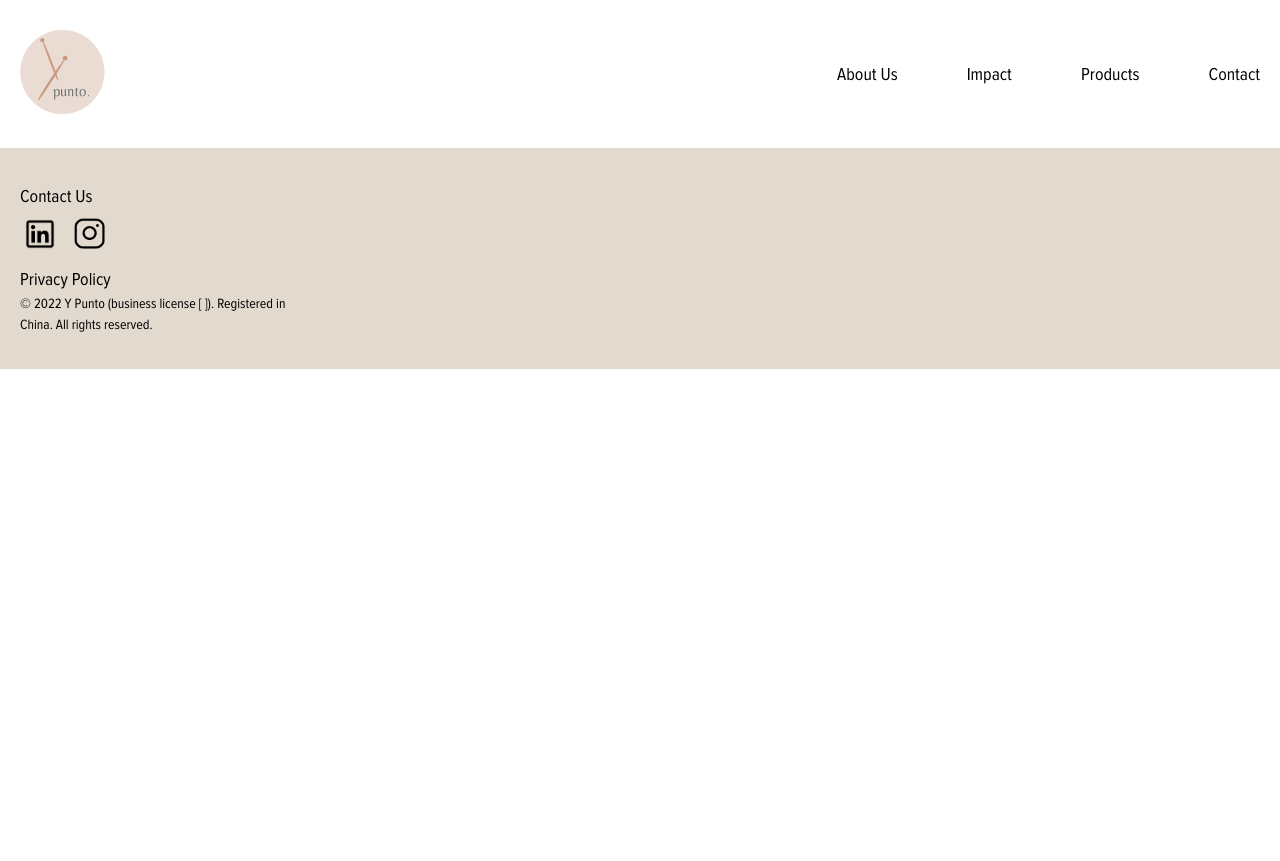
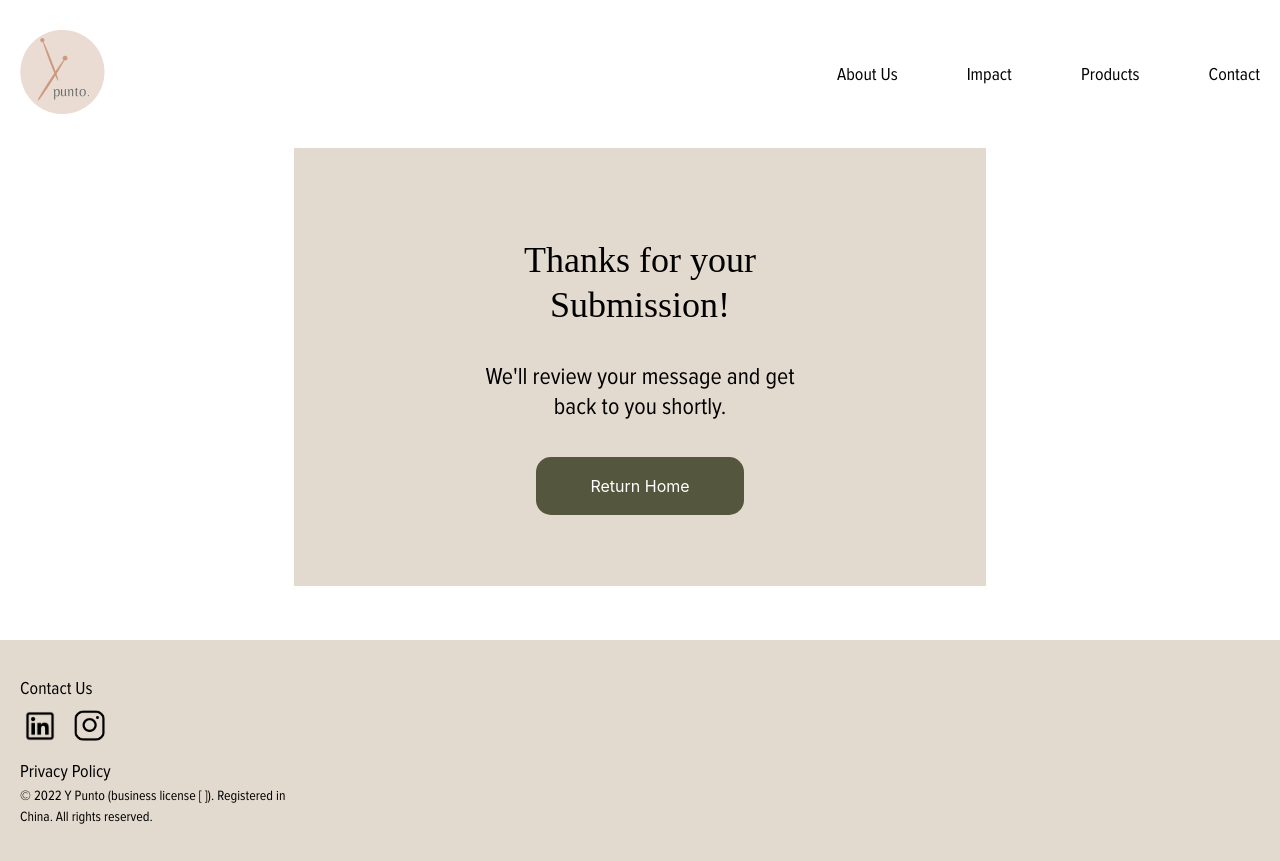
Before and after one commit to SharjeelAbbas014/ypunto-site, a React (Create React App) app: page /thankyou in a window 1280 px wide. Before the commit the page ends 800 px from the top, so only its background shows below. Built offline with nearby package versions, Linux system fonts and the light colour scheme; a web font is replaced by a local one.

Commit message:
Added Thank you page

```diff
--- a/src/App.js
+++ b/src/App.js
@@ -16,6 +16,7 @@ import Contact from "./Pages/Contact";
 import Footer from "./Components/Footer";
 import ScrollToTop from "./Helpers/ScrollToTop";
 import SupplyChain from "./Pages/SupplyChain";
+import Thankyou from "./Pages/Thankyou";
 
 function App() {
   return (
@@ -63,6 +64,9 @@ function App() {
           <Route path="/contact">
             <Contact />
           </Route>
+          <Route path="/thankyou">
+            <Thankyou />
+          </Route>
           <Route path="/*" />
         </Switch>
       </Container>
--- /dev/null
+++ b/src/Pages/Thankyou.jsx
@@ -0,0 +1,61 @@
+import React from "react";
+import { createUseStyles } from "react-jss";
+import { Link } from "react-router-dom";
+
+const useStyles = createUseStyles({
+  wrapper: { textAlign: "center" },
+  card: {
+    maxWidth: "512px",
+    margin: "0 auto",
+    padding: "90px",
+    background: "#E3DACF",
+    marginBottom: 54,
+    "@media(max-width:560px)": {
+      maxWidth: "unset",
+      width: "unset",
+      padding: "48px 16px",
+    },
+  },
+  title: {
+    maxWidth: "315px",
+    margin: "0 auto",
+    fontFamily: "NewSpirit400",
+    fontSize: "36px",
+    lineHeight: "45px",
+  },
+  descp: {
+    maxWidth: "340px",
+    margin: "0 auto",
+    paddingTop: 34,
+    paddingBottom: 54,
+    fontFamily: "Proxima400",
+    fontSize: 24,
+    lineHeight: "30px",
+  },
+  btn: {
+    padding: "19px 54px",
+    background: "#54563D",
+    color: "white",
+    textDecoration: "none",
+    borderRadius: "15px",
+  },
+});
+
+const Thankyou = (props) => {
+  const classes = useStyles();
+  return (
+    <div className={classes.wrapper}>
+      <div className={classes.card}>
+        <p className={classes.title}>Thanks for your Submission!</p>
+        <p className={classes.descp}>
+          We'll review your message and get back to you shortly.
+        </p>
+        <Link to="/" className={classes.btn}>
+          Return Home
+        </Link>
+      </div>
+    </div>
+  );
+};
+
+export default Thankyou;
```
Also changed, not shown: src/assets/images/supplychain/map2.png (added).
